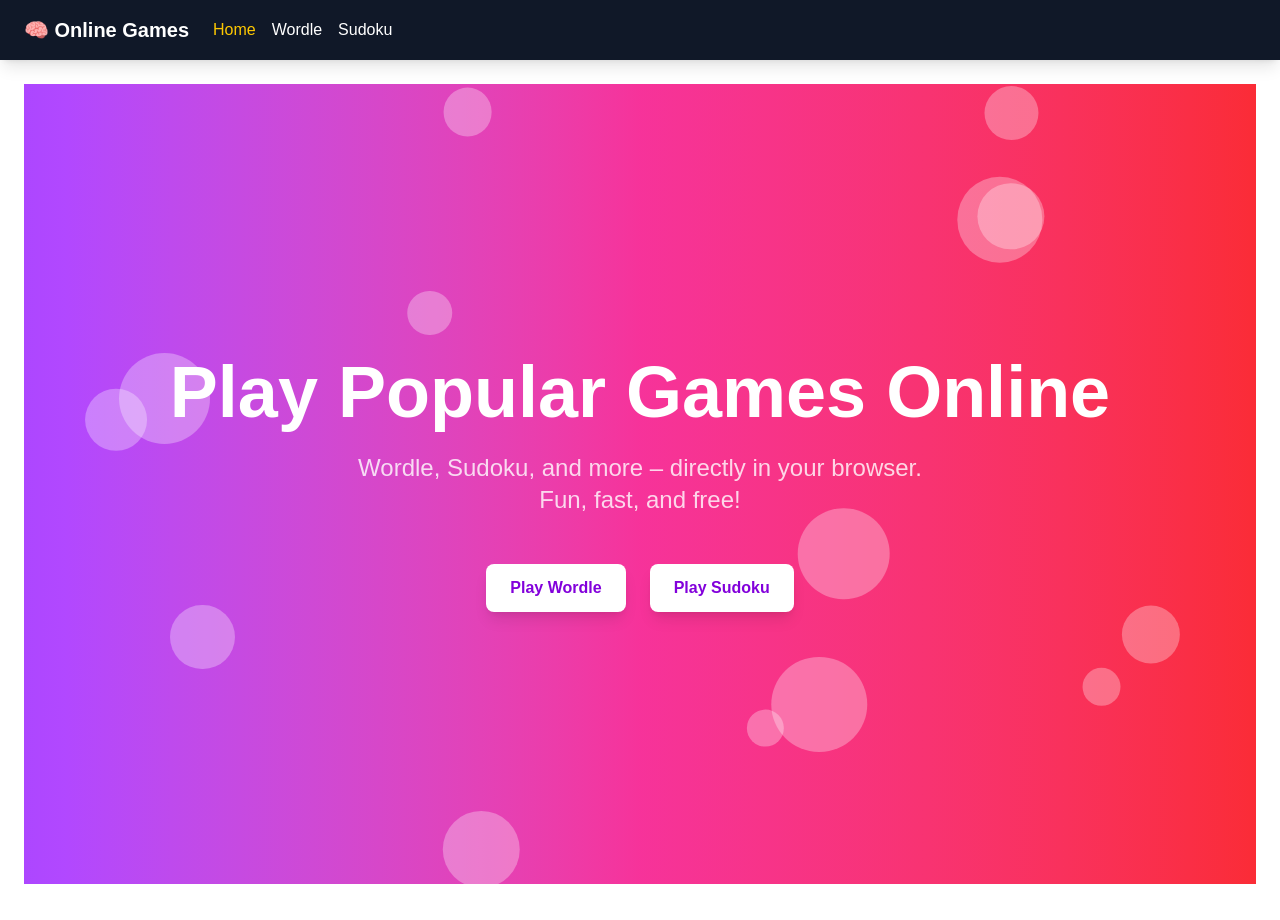
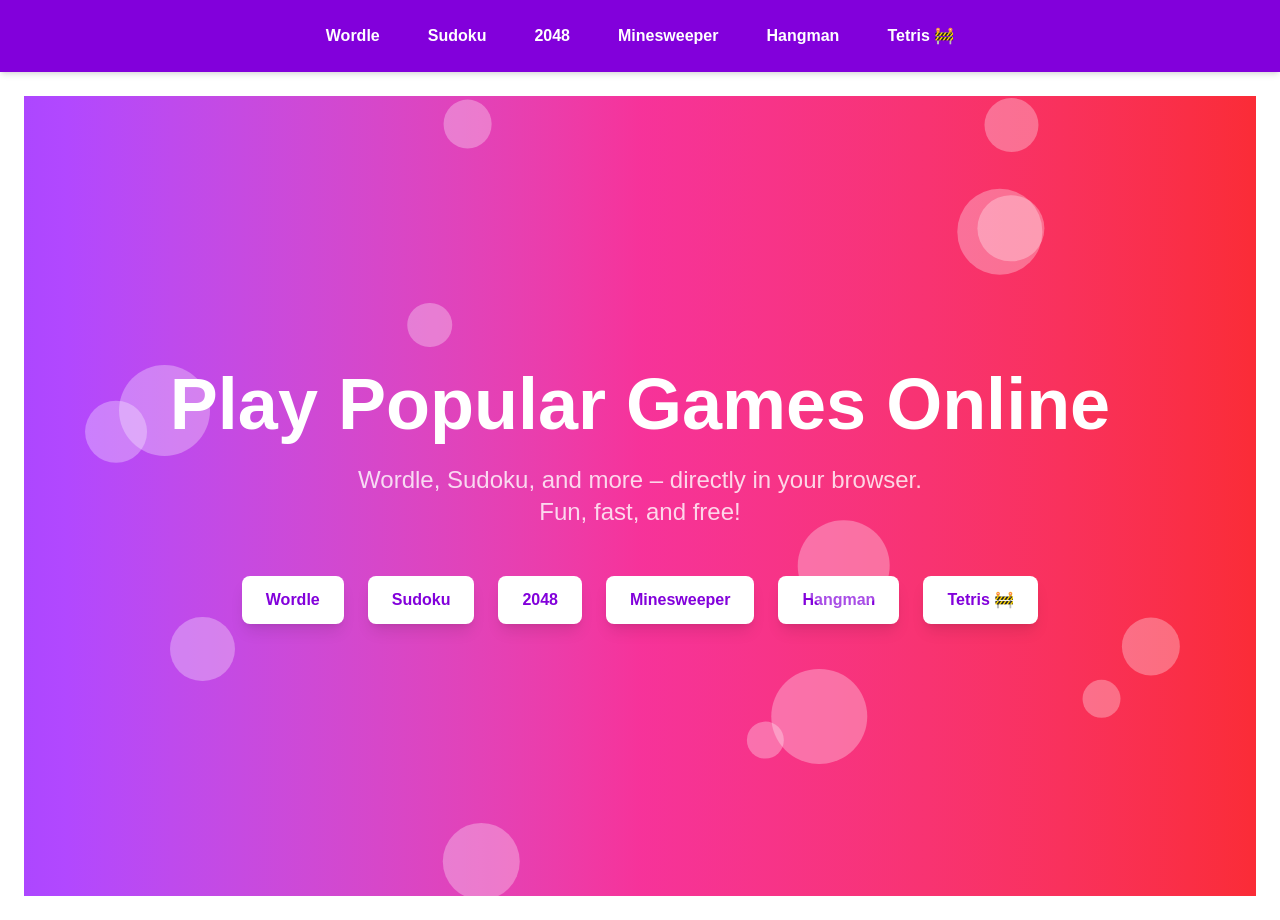
Before and after one commit to chetanbasuray/online-games, a Next.js app: page / in a window 1280 px wide. Built offline with nearby package versions, Linux system fonts and the light colour scheme.

Commit message:
add more game placeholders

```diff
--- /dev/null
+++ b/app/2048/page.js
@@ -0,0 +1,5 @@
+import GamePlaceholder from "../components/GamePlaceholder";
+
+export default function Two048Page() {
+  return <GamePlaceholder title="2048" />;
+}
--- /dev/null
+++ b/app/components/GamePlaceholder.js
@@ -0,0 +1,26 @@
+"use client";
+import { motion } from "framer-motion";
+
+export default function GamePlaceholder({ title }) {
+  return (
+    <div className="flex flex-col items-center justify-center min-h-screen bg-gradient-to-r from-purple-500 via-pink-500 to-red-500 p-6">
+      <motion.h1
+        initial={{ opacity: 0, y: -50 }}
+        animate={{ opacity: 1, y: 0 }}
+        transition={{ duration: 1 }}
+        className="text-6xl font-bold text-white mb-6 text-center"
+      >
+        {title}
+      </motion.h1>
+
+      <motion.p
+        initial={{ opacity: 0 }}
+        animate={{ opacity: 1 }}
+        transition={{ duration: 1.5 }}
+        className="text-xl text-white/80 text-center max-w-lg"
+      >
+        Coming soon! This game will be playable directly in your browser soon. Stay tuned!
+      </motion.p>
+    </div>
+  );
+}
--- a/app/components/NavBar.js
+++ b/app/components/NavBar.js
@@ -1,32 +1,29 @@
 "use client";
+
 import Link from "next/link";
 import { usePathname } from "next/navigation";
+import { GAMES } from "../data/games";
 
 export default function NavBar() {
   const pathname = usePathname();
 
-  const navItems = [
-    { name: "Home", path: "/" },
-    { name: "Wordle", path: "/wordle" },
-    { name: "Sudoku", path: "/sudoku" },
-  ];
-
   return (
-    <nav className="bg-gray-900 text-white px-6 py-4 flex gap-6 items-center shadow-lg">
-      <h1 className="font-bold text-xl">🧠 Online Games</h1>
-      <div className="flex gap-4">
-        {navItems.map((item) => (
+    <nav className="bg-purple-700 text-white p-4 shadow-md flex flex-wrap gap-4 justify-center">
+      {GAMES.map((game) => {
+        const isActive = pathname === game.path;
+        return (
           <Link
-            key={item.path}
-            href={item.path}
-            className={`hover:text-yellow-400 ${
-              pathname === item.path ? "text-yellow-400" : "text-white"
+            key={game.path}
+            href={game.comingSoon ? "#" : game.path}
+            className={`px-4 py-2 rounded-lg font-semibold transition ${
+              isActive ? "bg-white text-purple-700" : "hover:bg-white/30"
             }`}
+            title={game.comingSoon ? "Coming Soon" : game.name}
           >
-            {item.name}
+            {game.name} {game.comingSoon && "🚧"}
           </Link>
-        ))}
-      </div>
+        );
+      })}
     </nav>
   );
 }
--- /dev/null
+++ b/app/data/games.js
@@ -0,0 +1,9 @@
+export const GAMES = [
+  { name: "Wordle", path: "/wordle" },
+  { name: "Sudoku", path: "/sudoku" },
+  { name: "2048", path: "/2048" },
+  { name: "Minesweeper", path: "/minesweeper" },
+  { name: "Hangman", path: "/hangman" },
+  { name: "Tetris", path: "/tetris", comingSoon: true },
+  // add more games here
+];
--- /dev/null
+++ b/app/hangman/page.js
@@ -0,0 +1,5 @@
+import GamePlaceholder from "../components/GamePlaceholder";
+
+export default function HangmanPage() {
+  return <GamePlaceholder title="Hangman" />;
+}
--- /dev/null
+++ b/app/minesweeper/page.js
@@ -0,0 +1,5 @@
+import GamePlaceholder from "../components/GamePlaceholder";
+
+export default function MinesweeperPage() {
+  return <GamePlaceholder title="Minesweeper" />;
+}
--- a/app/page.js
+++ b/app/page.js
@@ -1,6 +1,7 @@
 "use client";
 import { useEffect, useState } from "react";
 import { motion } from "framer-motion";
+import { GAMES } from "./data/games";
 
 export default function HomePage() {
   const [bubbles, setBubbles] = useState([]);
@@ -63,19 +64,16 @@
         transition={{ duration: 2 }}
         className="flex gap-6 flex-wrap justify-center"
       >
-        <a
-          href="/wordle"
-          className="px-6 py-3 bg-white text-purple-700 font-bold rounded-lg shadow-lg hover:scale-110 transition-transform"
-        >
-          Play Wordle
-        </a>
-        <a
-          href="/sudoku"
-          className="px-6 py-3 bg-white text-purple-700 font-bold rounded-lg shadow-lg hover:scale-110 transition-transform"
-        >
-          Play Sudoku
-        </a>
-        {/* Add more game buttons here as you add new games */}
+        {GAMES.map((game) => (
+          <a
+            key={game.path}
+            href={game.comingSoon ? "#" : game.path}
+            className="px-6 py-3 bg-white text-purple-700 font-bold rounded-lg shadow-lg hover:scale-110 transition-transform"
+            title={game.comingSoon ? "Coming Soon" : game.name}
+          >
+            {game.name} {game.comingSoon && "🚧"}
+          </a>
+        ))}
       </motion.div>
     </div>
   );
--- a/app/sudoku/page.js
+++ b/app/sudoku/page.js
@@ -1,25 +1,5 @@
-"use client";
-import { motion } from "framer-motion";
+import GamePlaceholder from "../components/GamePlaceholder";
 
-export default function Sudoku() {
-  return (
-    <div className="min-h-screen flex flex-col items-center justify-center bg-gradient-to-r from-indigo-500 via-purple-500 to-pink-500 overflow-hidden">
-      <motion.h1
-        initial={{ opacity: 0, scale: 0.8 }}
-        animate={{ opacity: 1, scale: 1 }}
-        transition={{ duration: 1 }}
-        className="text-5xl sm:text-6xl font-bold text-white mb-6 text-center"
-      >
-        Sudoku
-      </motion.h1>
-      <motion.p
-        initial={{ opacity: 0 }}
-        animate={{ opacity: 1 }}
-        transition={{ duration: 1.5 }}
-        className="text-xl sm:text-2xl text-white/80 mb-12 text-center max-w-xl"
-      >
-        Coming Soon! Stay tuned for your favorite number puzzles directly in the browser.
-      </motion.p>
-    </div>
-  );
+export default function SudokuPage() {
+  return <GamePlaceholder title="Sudoku" />;
 }
--- /dev/null
+++ b/app/tetris/page.js
@@ -0,0 +1,5 @@
+import GamePlaceholder from "../components/GamePlaceholder";
+
+export default function TetrisPage() {
+  return <GamePlaceholder title="Tetris" />;
+}
```
